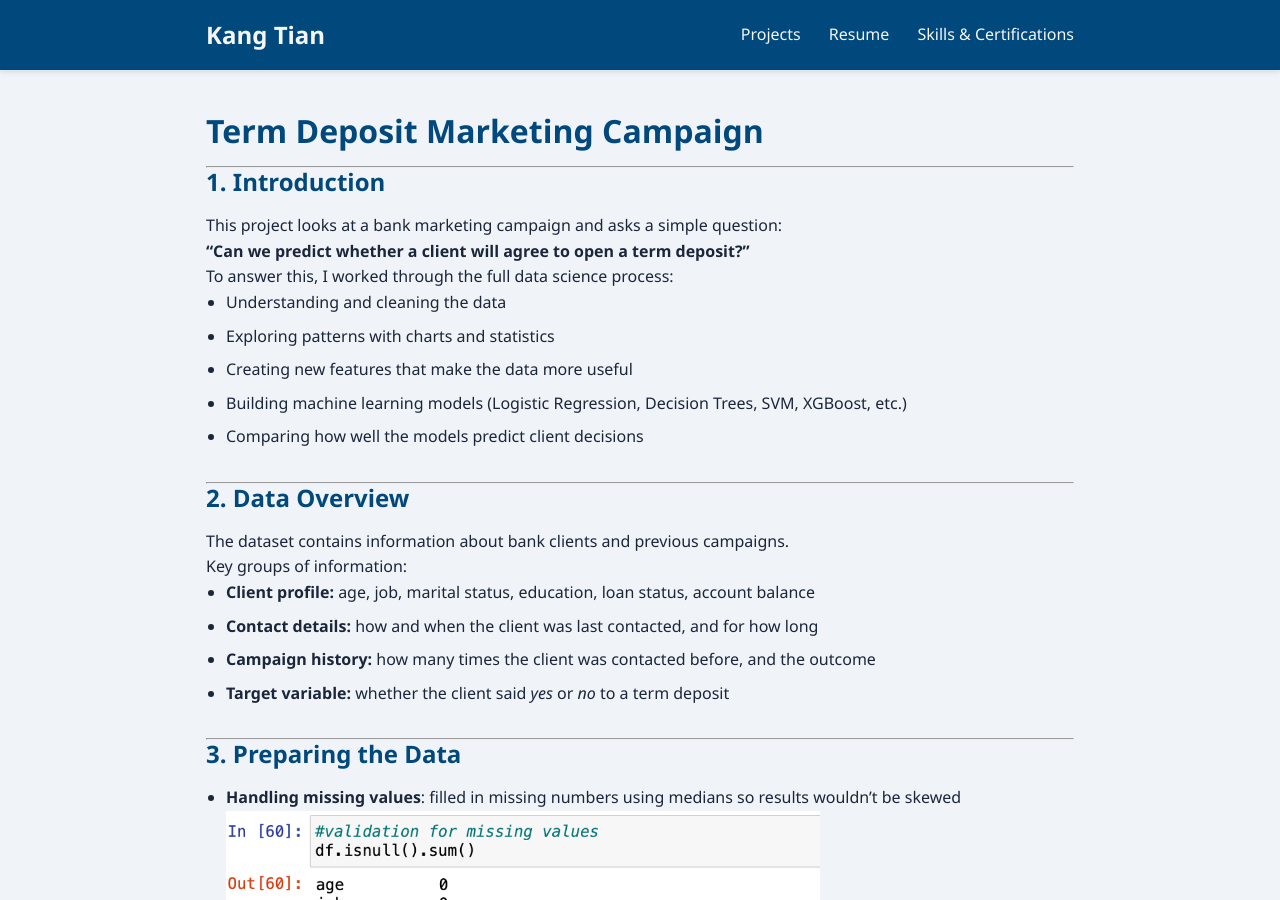
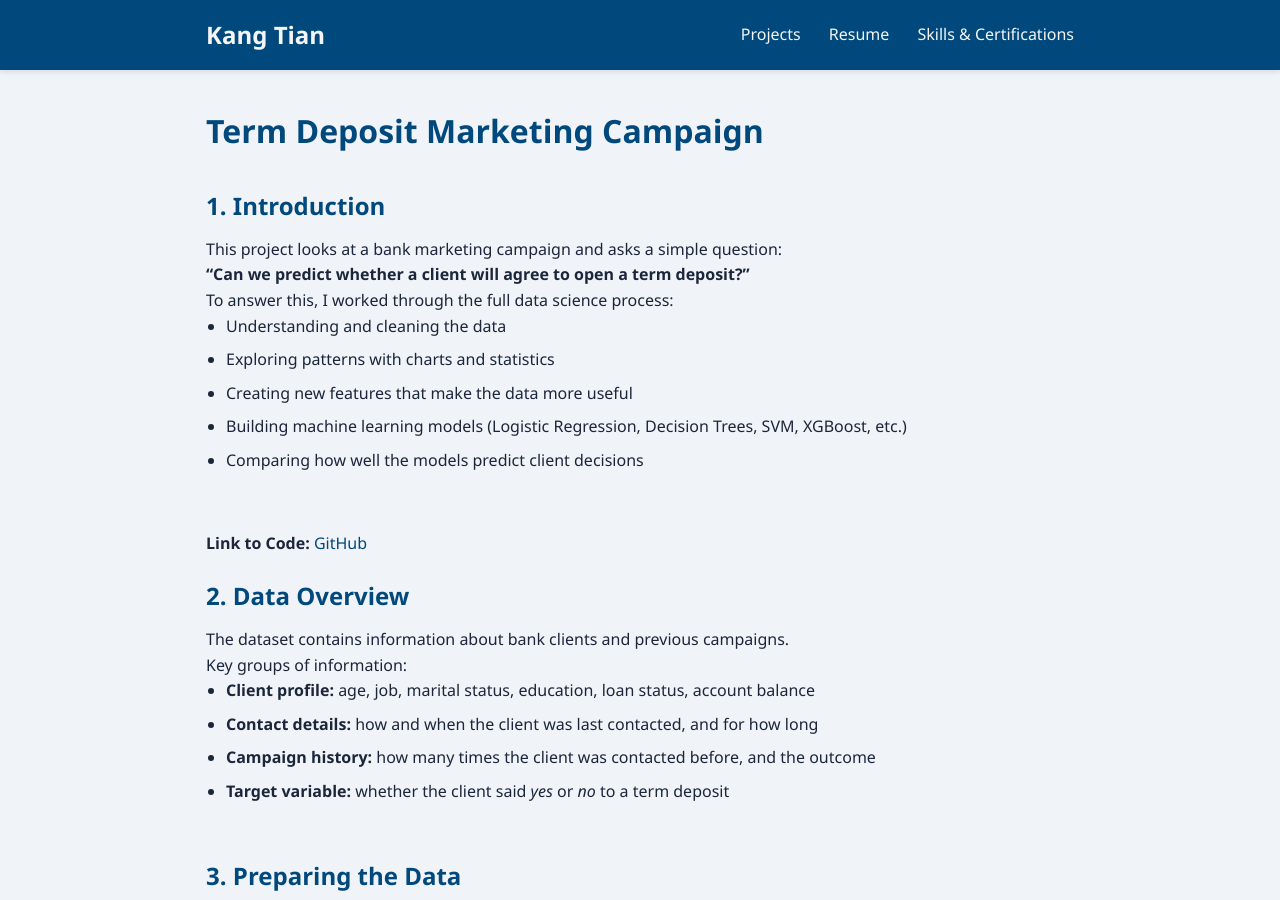
Before and after one commit to kang-tian/kang-tian.github.io, a Jekyll site: the page built from projects/term-deposit-marketing/index.md, in a window 1280 px wide and 900 px high. Built offline with Jekyll 4.4.1, drawn with Linux system fonts in a browser that asks for light colours.

Commit message:
Update index.md

```diff
--- a/projects/term-deposit-marketing/index.md
+++ b/projects/term-deposit-marketing/index.md
@@ -6,7 +6,8 @@ permalink: /projects/term-deposit-marketing/
 
 # Term Deposit Marketing Campaign
 
----
+<p> &nbsp;</p>
+
 
 ## 1. Introduction
 This project looks at a bank marketing campaign and asks a simple question:
@@ -19,7 +20,13 @@ To answer this, I worked through the full data science process:
 - Building machine learning models (Logistic Regression, Decision Trees, SVM, XGBoost, etc.)
 - Comparing how well the models predict client decisions
 
----
+<p> &nbsp;</p>
+
+**Link to Code:** [GitHub](https://github.com/kang-tian/Machine-Learning-Term-Deposit-Marketing-Campaign)
+
+<p> &nbsp;</p>
+
+
 
 ## 2. Data Overview
 The dataset contains information about bank clients and previous campaigns.
@@ -29,7 +36,10 @@ Key groups of information:
 - **Campaign history:** how many times the client was contacted before, and the outcome
 - **Target variable:** whether the client said *yes* or *no* to a term deposit
 
----
+
+<p> &nbsp;</p>
+
+
 
 ## 3. Preparing the Data
 
@@ -37,12 +47,21 @@ Key groups of information:
   <img src="/assets/images/td_missing1.png" width="70%">
   <img src="/assets/images/td_missing2.png" width="70%">
 
+<p> &nbsp;</p>
+
+
 - **Finding unusual values (outliers)**: spotted extreme numbers with boxplots
   <img src="/assets/images/td_outlier.png" width="70%">
 
+<p> &nbsp;</p>
+
+
 - **Feature engineering**: created new, simplified variables (e.g., grouping jobs into broader categories, creating “above/below average duration” flags, etc.) to make the models more meaningful.
 
----
+
+<p> &nbsp;</p>
+
+
 
 ## 4. Exploring the Data
 
@@ -51,23 +70,41 @@ To better understand patterns in the data, I created visualizations:
 - **Who are the clients?**
   <img src="/assets/images/td_job_distribution.png" width="70%">
 
+<p> &nbsp;</p>
+
+
 - **How client categories relate to deposits:**
   <img src="/assets/images/td_category_bar.png" width="70%">
+
+<p> &nbsp;</p>
+
 
 - **Numeric factors (like call duration) vs. deposits:**
   <img src="/assets/images/td_scatter.png" width="70%">
 
+<p> &nbsp;</p>
+
+
 - **Correlation heatmap** (to see which variables move together):
   <img src="/assets/images/td_heatmap.png" width="70%">
+
+<p> &nbsp;</p>
+
 
 - **Previous campaign outcomes & seasonality (months):**
   <img src="/assets/images/td_donut.png" width="70%">
   <img src="/assets/images/td_month.png" width="70%">
 
+<p> &nbsp;</p>
+
+
 - **Unsupervised clustering** (K-means) to group similar clients:
   <img src="/assets/images/td_k_means.png" width="70%">
 
----
+
+<p> &nbsp;</p>
+
+
 
 ## 5. Building Models
 
@@ -85,7 +122,10 @@ Models tested:
 - XGBoost (boosted decision trees)
 - K-Means clustering (unsupervised segmentation)
 
----
+
+<p> &nbsp;</p>
+
+
 
 ## 6. Model Evaluation
 
@@ -106,7 +146,10 @@ Results:
 - Confusion Matrices
   <img src="/assets/images/td_confusion.png" width="70%">
 
----
+
+<p> &nbsp;</p>
+
+
 
 ## 7. Conclusion
 
@@ -117,4 +160,5 @@ This project showed the full journey from raw client data to predictive insights
 - Machine learning models like Decision Trees and XGBoost perform best for prediction.
 - The framework can help banks focus on clients most likely to say “yes” to a term deposit, making campaigns more efficient.
 
----
+
+<p> &nbsp;</p>
```
